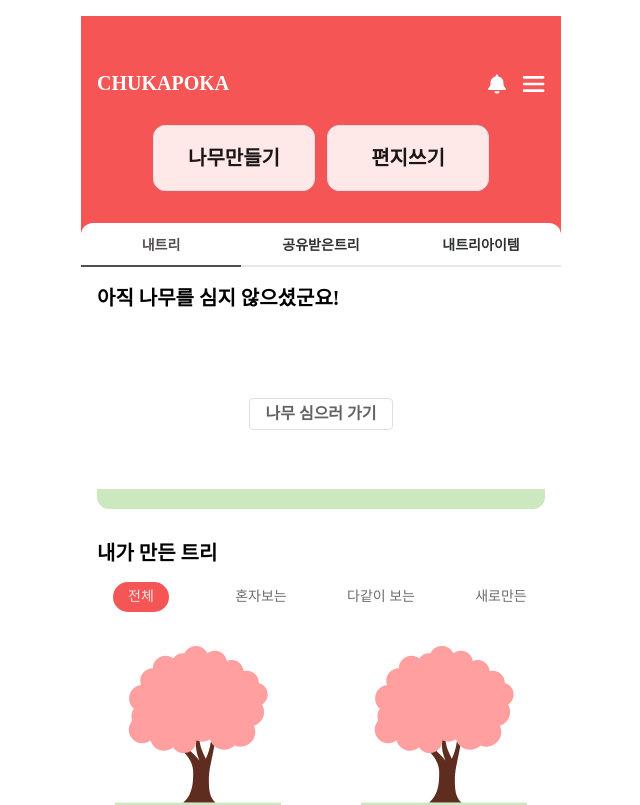
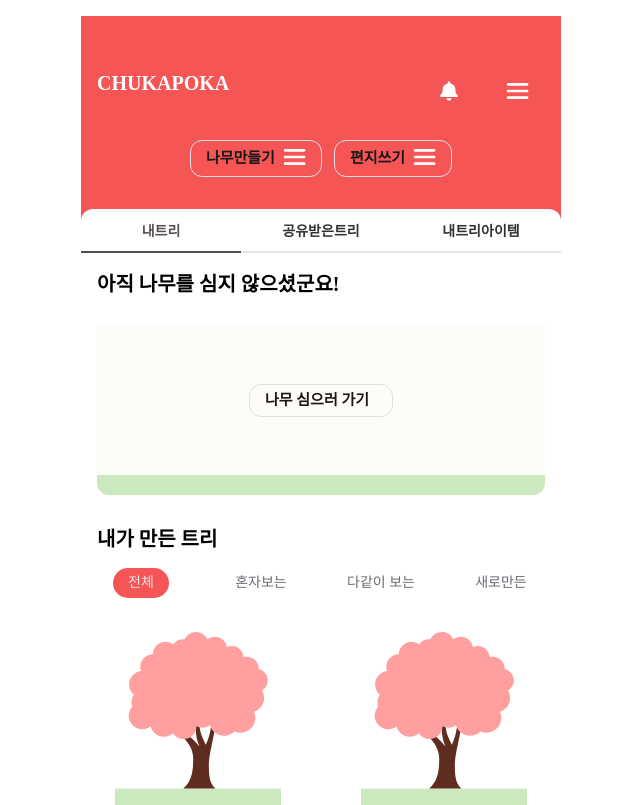
Before and after one commit to sin-hyunjin/Chkapoka-client, a Vue app: page /main in a window 1280 px wide. Shown: the top 805 px of the page, without its empty margins (319-959 px from the left). Built offline with nearby package versions, Linux system fonts and the light colour scheme; a web font is replaced by a local one; what vue-query would draw is missing.

Commit message:
merge전 commit

```diff
--- a/src/components/main/ChukaPokaMainHeader.vue
+++ b/src/components/main/ChukaPokaMainHeader.vue
@@ -3,36 +3,47 @@
     <nav class="nav">
       <div class="left cp-text-head-4">CHUKAPOKA</div>
       <div class="right">
-        <icon-notification
-          class="noti-btn"
-          fill-color="var(--cp-color-white)"
-        />
-        <icon-menu class="menu-btn" fill-color="var(--cp-color-white)" />
+        <cp-icon-button class="noti-btn" type="icon">
+          <template #icon>
+            <icon-notification fill-color="var(--cp-color-white)" />
+          </template>
+        </cp-icon-button>
+        <cp-icon-button class="menu-btn" type="icon">
+          <template #icon>
+            <icon-menu fill-color="var(--cp-color-white)" />
+          </template>
+        </cp-icon-button>
       </div>
     </nav>
     <div class="buttons">
-      <cp-button
-        type="solid"
-        :class-arr="['cp-text-head-4']"
+      <cp-icon-button
+        class="create-tree-btn"
+        type="withText"
+        text-align="start"
         bg-color="#FFE8E8"
         text-color="var(--cp-color-black)"
-        width="162px"
-        height="66px"
-        border-radius="12px"
       >
-        나무만들기
-      </cp-button>
-      <cp-button
-        type="solid"
-        :class-arr="['cp-text-head-4']"
+        <template #icon>
+          <icon-menu fill-color="var(--cp-color-white)" />
+        </template>
+        <template #text>
+          <div class="text cp-text-head-4'">나무만들기</div>
+        </template>
+      </cp-icon-button>
+      <cp-icon-button
+        class="create-tree-btn"
+        type="withText"
+        text-align="start"
         bg-color="#FFE8E8"
         text-color="var(--cp-color-black)"
-        width="162px"
-        height="66px"
-        border-radius="12px"
       >
-        편지쓰기
-      </cp-button>
+        <template #icon>
+          <icon-menu fill-color="var(--cp-color-white)" />
+        </template>
+        <template #text>
+          <div class="text cp-text-head-4'">편지쓰기</div>
+        </template>
+      </cp-icon-button>
     </div>
   </header>
 </template>
@@ -45,7 +56,7 @@ export default defineComponent({
 });
 </script>
 <script setup lang="ts">
-import CpButton from "@/components/commons/CpButton.vue";
+import CpIconButton from "@/components/commons/CpIconButton.vue";
 import IconNotification from "@/components/commons/images/IconNotification.vue";
 import IconMenu from "@/components/commons/images/IconMenu.vue";
 </script>
--- a/src/components/main/TreeEmpty.vue
+++ b/src/components/main/TreeEmpty.vue
@@ -1,6 +1,10 @@
 <template>
   <div class="tree-empty-container">
-    <div class="add-btn"><cp-button>나무 심으러 가기</cp-button></div>
+    <div class="add-btn">
+      <cp-icon-button type="withText">
+        <template #text>나무 심으러 가기</template>
+      </cp-icon-button>
+    </div>
     <div class="green-ground" />
   </div>
 </template>
@@ -14,7 +18,7 @@ export default defineComponent({
 </script>
 <script setup lang="ts">
 import { defineEmits } from "vue";
-import CpButton from "@/components/commons/CpButton.vue";
+import CpIconButton from "@/components/commons/CpIconButton.vue";
 
 defineEmits<{
   (e: "click"): void;
@@ -29,6 +33,7 @@ defineEmits<{
 
   .add-btn {
     height: 150px;
+    background-color: #fefcf8;
 
     display: flex;
     justify-content: center;
```
